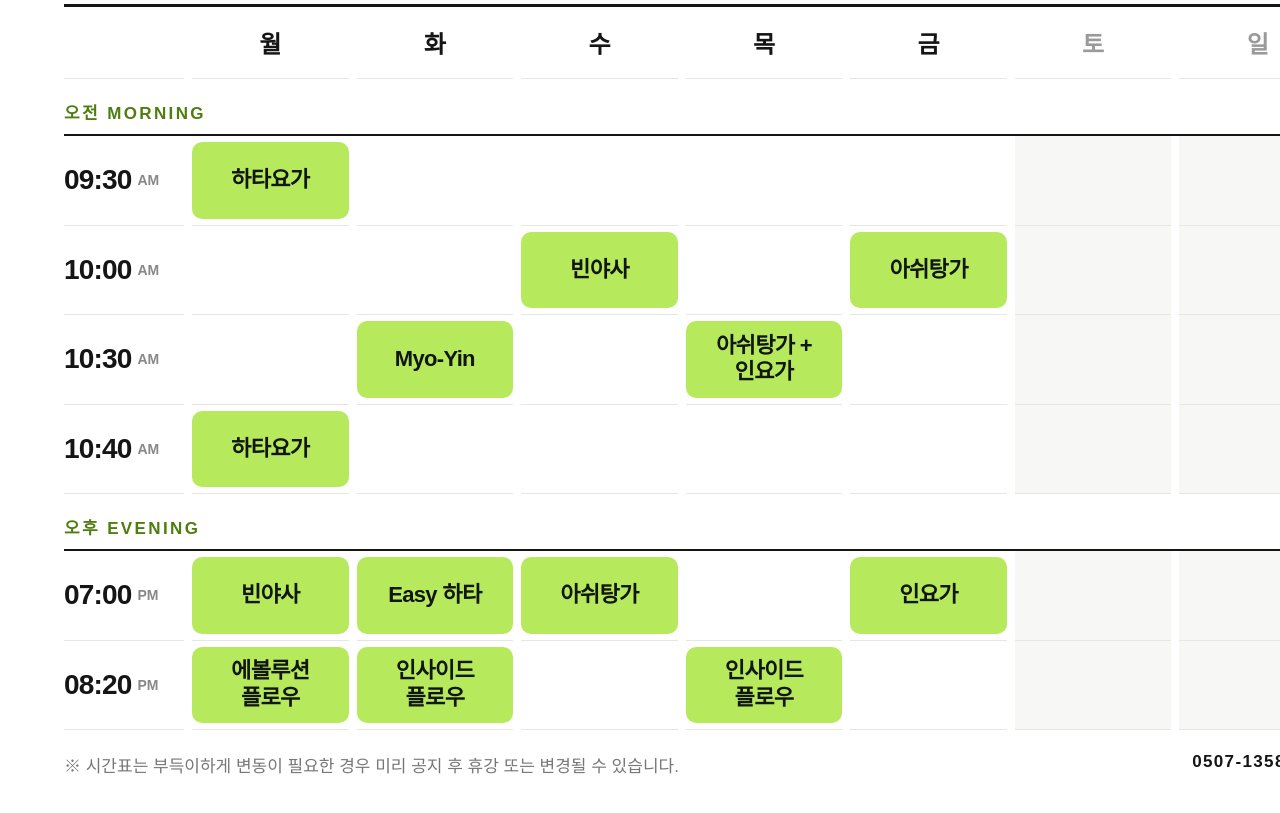
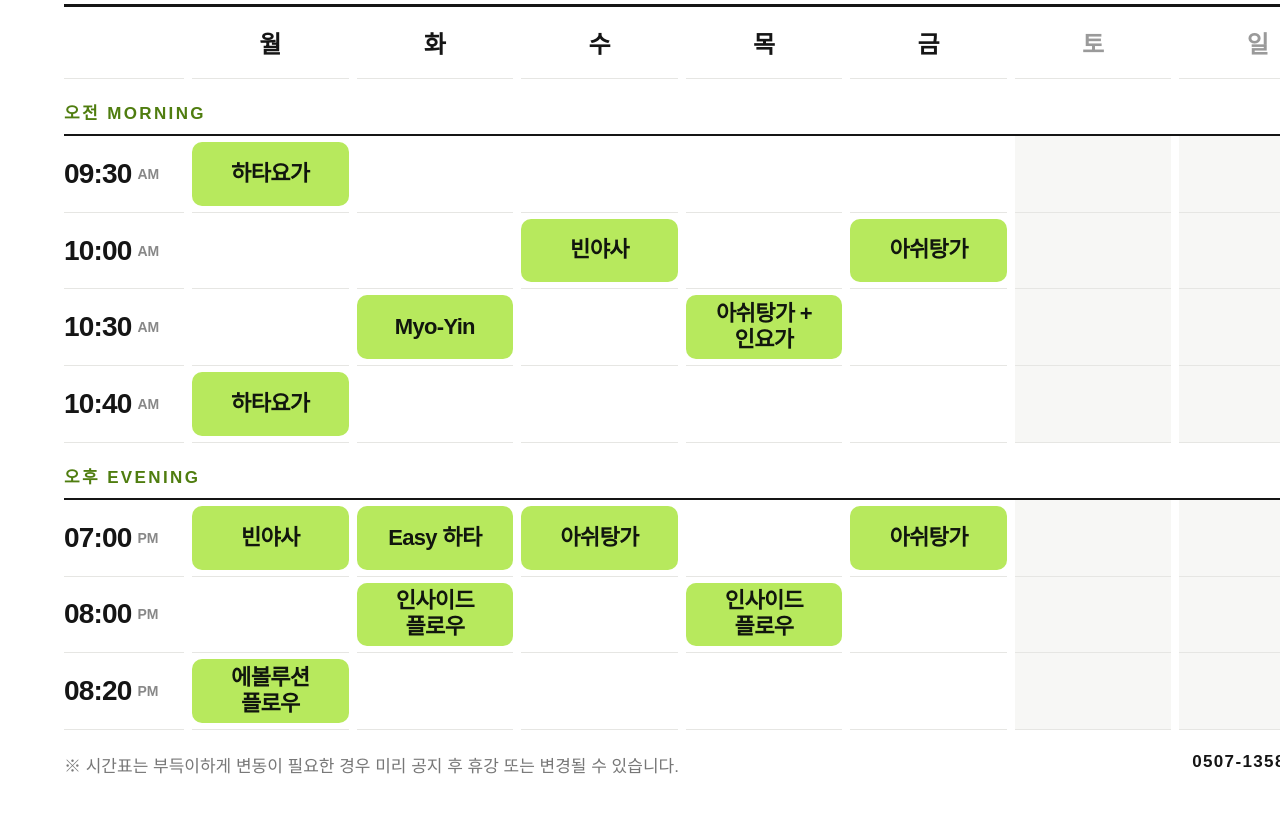
Before and after one commit to eojisoo/rafikfitnesson-homepage, a plain HTML site: page tools/timetable-maker.html in a window 1280 px wide. Shown: the part 179-992 px from the top of the page. Drawn offline with Linux system fonts and the light colour scheme.

Commit message:
길동점 요가 시간표: 금 19:00 아쉬탕가, 화·목 인사이드 플로우 20:00
- 금 19:00 인요가 → 아쉬탕가
- 화·목 20:20 인사이드 플로우 → 20:00

Co-Authored-By: Claude Opus 5.5 <noreply@anthropic.com>

```diff
--- a/tools/timetable-maker.html
+++ b/tools/timetable-maker.html
@@ -57,8 +57,9 @@ const TIMETABLE={
   ['10:00',['','','빈야사','','아쉬탕가','','']],
   ['10:30',['','Myo-Yin','','아쉬탕가 + 인요가','','','']],
   ['10:40',['하타요가','','','','','','']],
-  ['19:00',['빈야사','Easy 하타','아쉬탕가','','인요가','','']],
-  ['20:20',['에볼루션 플로우','인사이드 플로우','','인사이드 플로우','','','']]]},
+  ['19:00',['빈야사','Easy 하타','아쉬탕가','','아쉬탕가','','']],
+  ['20:00',['','인사이드 플로우','','인사이드 플로우','','','']],
+  ['20:20',['에볼루션 플로우','','','','','','']]]},
  'gildong-pilates':{title:'PILATES',month:'',types:{'캐포머':'lime','바렐&체어':'dark'},rows:[
   ['09:30',['캐포머','','바렐&체어','','캐포머','','']],
   ['10:00',['','캐포머','','바렐&체어','','바렐&체어','']],
```
Also changed, not shown: assets/timetable/gildong-yoga.png.
